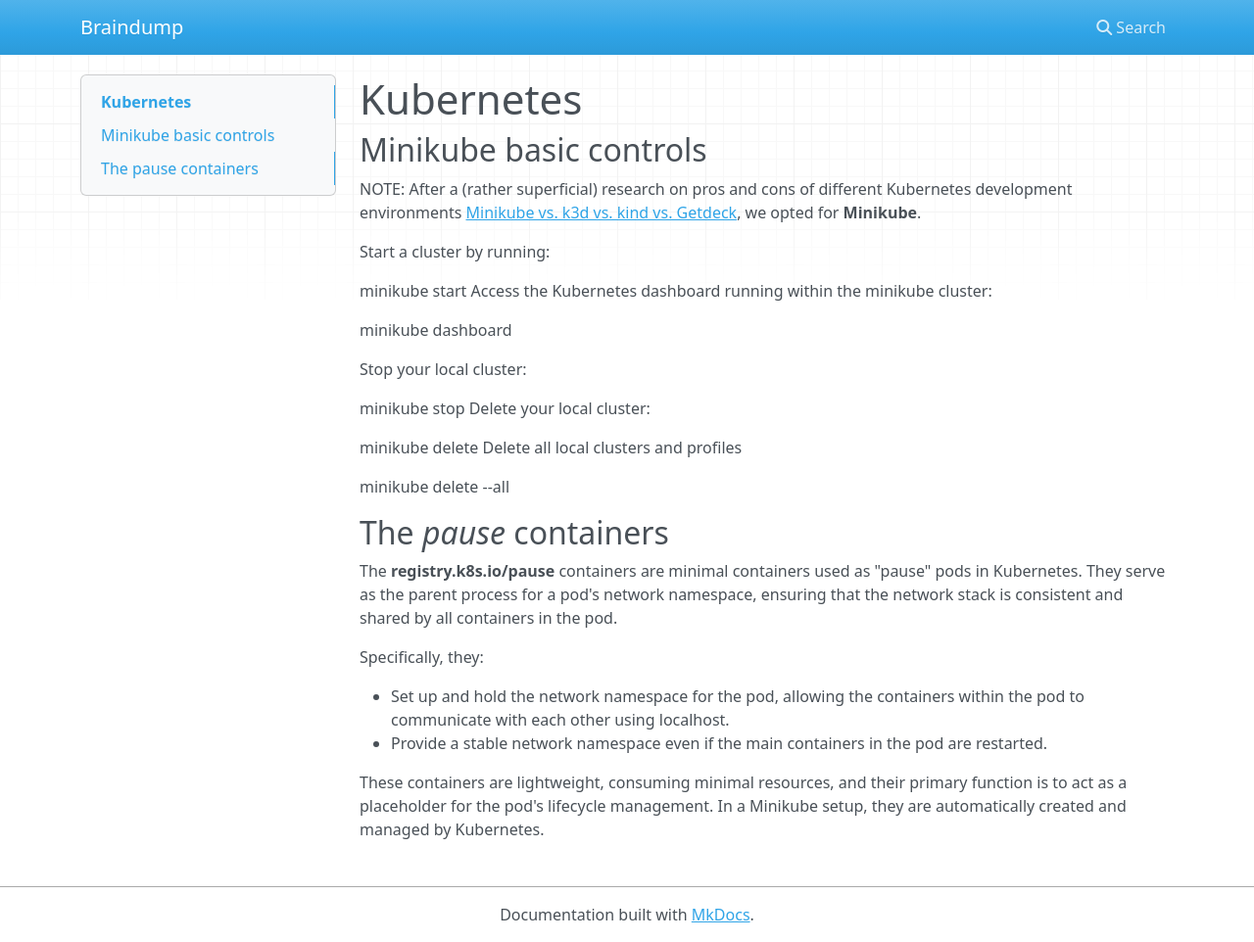
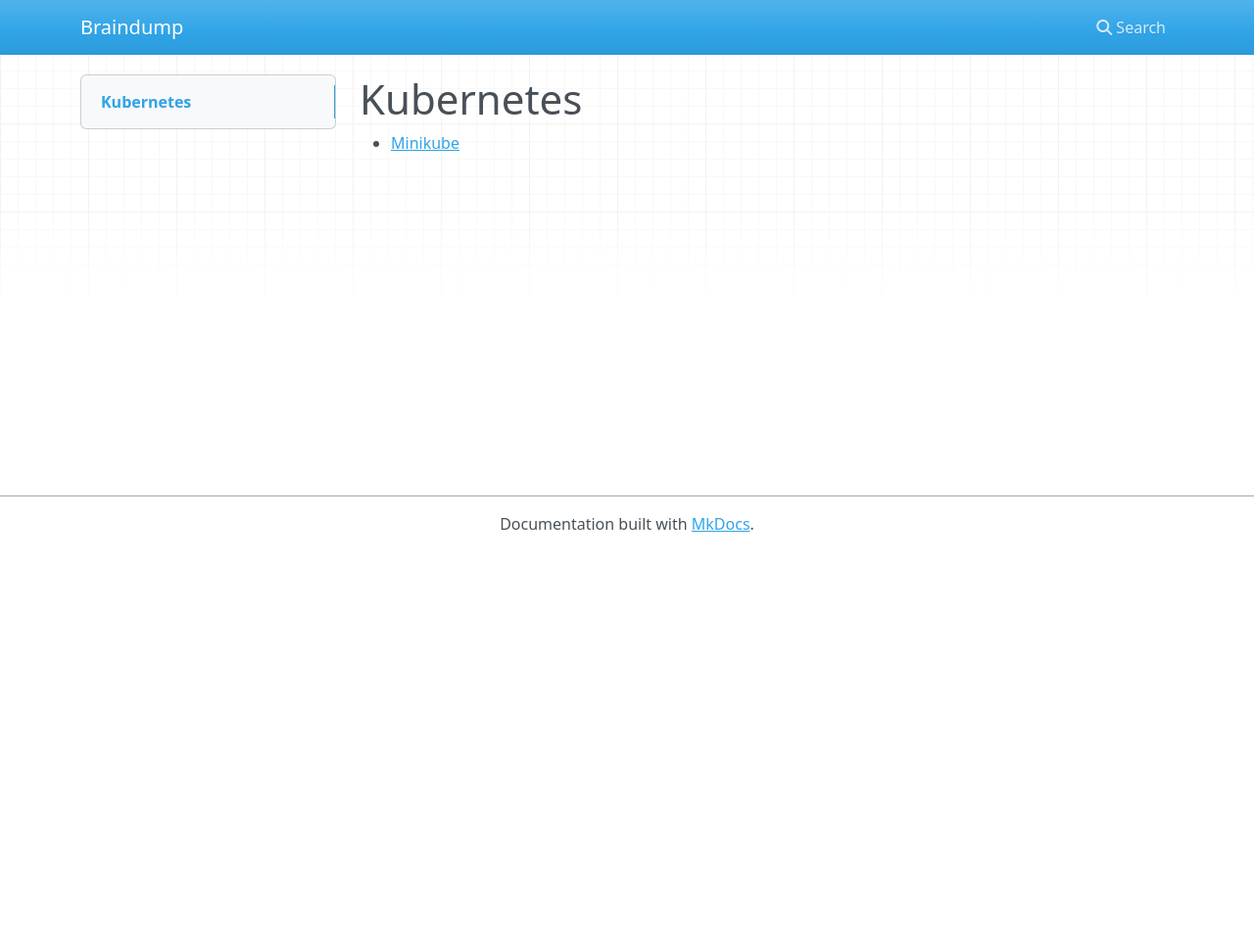
Before and after one commit to anotherMe/braindump, an MkDocs documentation site: the page built from docs/kubernetes/index.md, in a window 1280 px wide and 962 px high. Shown: the whole window at 98% size. Built offline with MkDocs 1.6.1, drawn with Linux system fonts in a browser that asks for light colours; nearby versions of some CDN libraries.

Commit message:
K8s docs updated

```diff
--- a/docs/kubernetes/index.md
+++ b/docs/kubernetes/index.md
@@ -1,35 +1,4 @@
 
 # Kubernetes
 
-## Minikube basic controls
-
-NOTE: After a (rather superficial) research on pros and cons of different Kubernetes development environments [Minikube vs. k3d vs. kind vs. Getdeck](https://www.blueshoe.io/blog/minikube-vs-k3d-vs-kind-vs-getdeck-beiboot/), we opted for **Minikube**.
-
-Start a cluster by running:
-
-minikube start
-Access the Kubernetes dashboard running within the minikube cluster:
-
-minikube dashboard
-
-Stop your local cluster:
-
-minikube stop
-Delete your local cluster:
-
-minikube delete
-Delete all local clusters and profiles
-
-minikube delete --all
-
-
-## The *pause* containers
-
-The **registry.k8s.io/pause** containers are minimal containers used as "pause" pods in Kubernetes. They serve as the parent process for a pod's network namespace, ensuring that the network stack is consistent and shared by all containers in the pod.
-
-Specifically, they:
-
-- Set up and hold the network namespace for the pod, allowing the containers within the pod to communicate with each other using localhost.
-- Provide a stable network namespace even if the main containers in the pod are restarted.
-
-These containers are lightweight, consuming minimal resources, and their primary function is to act as a placeholder for the pod's lifecycle management. In a Minikube setup, they are automatically created and managed by Kubernetes.
+- [Minikube](minikube.md)
```
Also changed, not shown: docs/kubernetes/minikube.md (added, +61 -0 lines), docs/kubernetes/helm.md (added).
